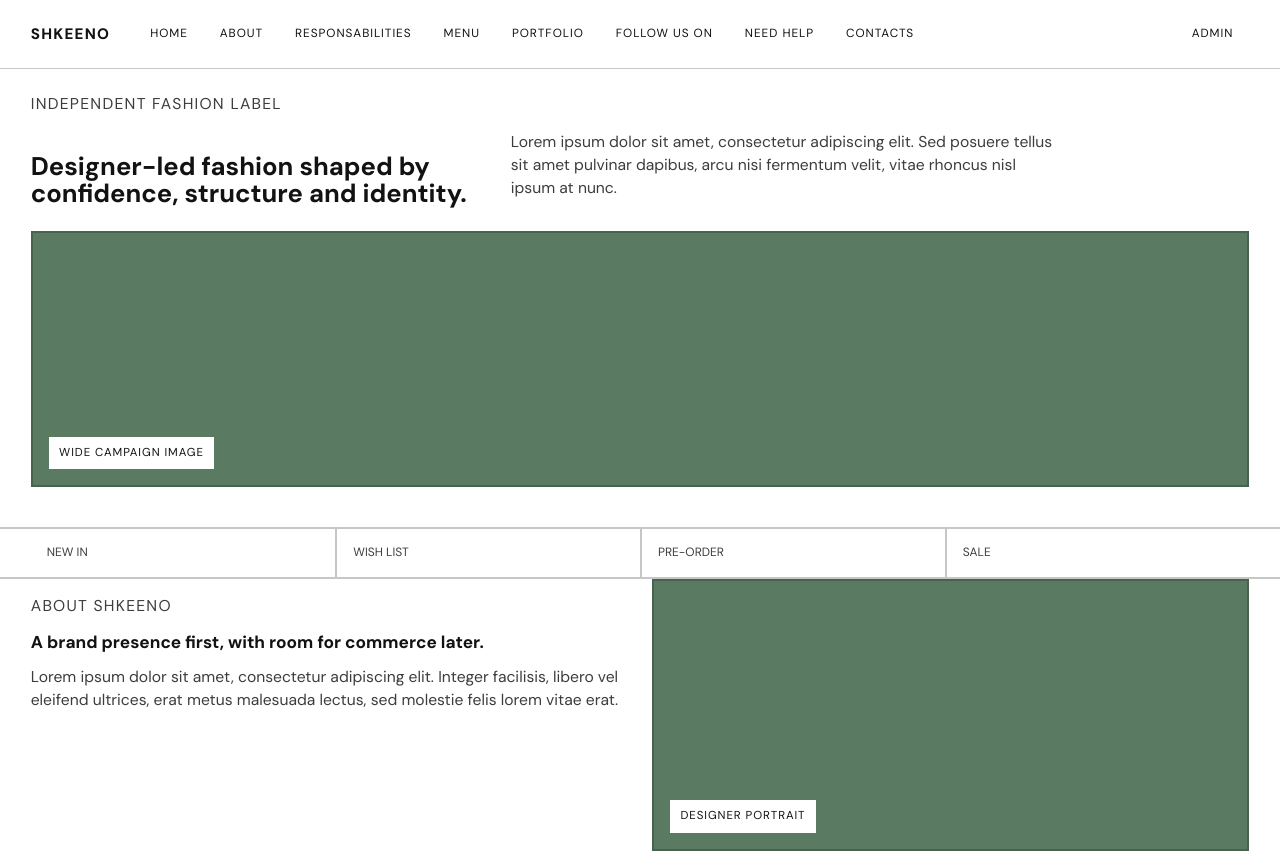
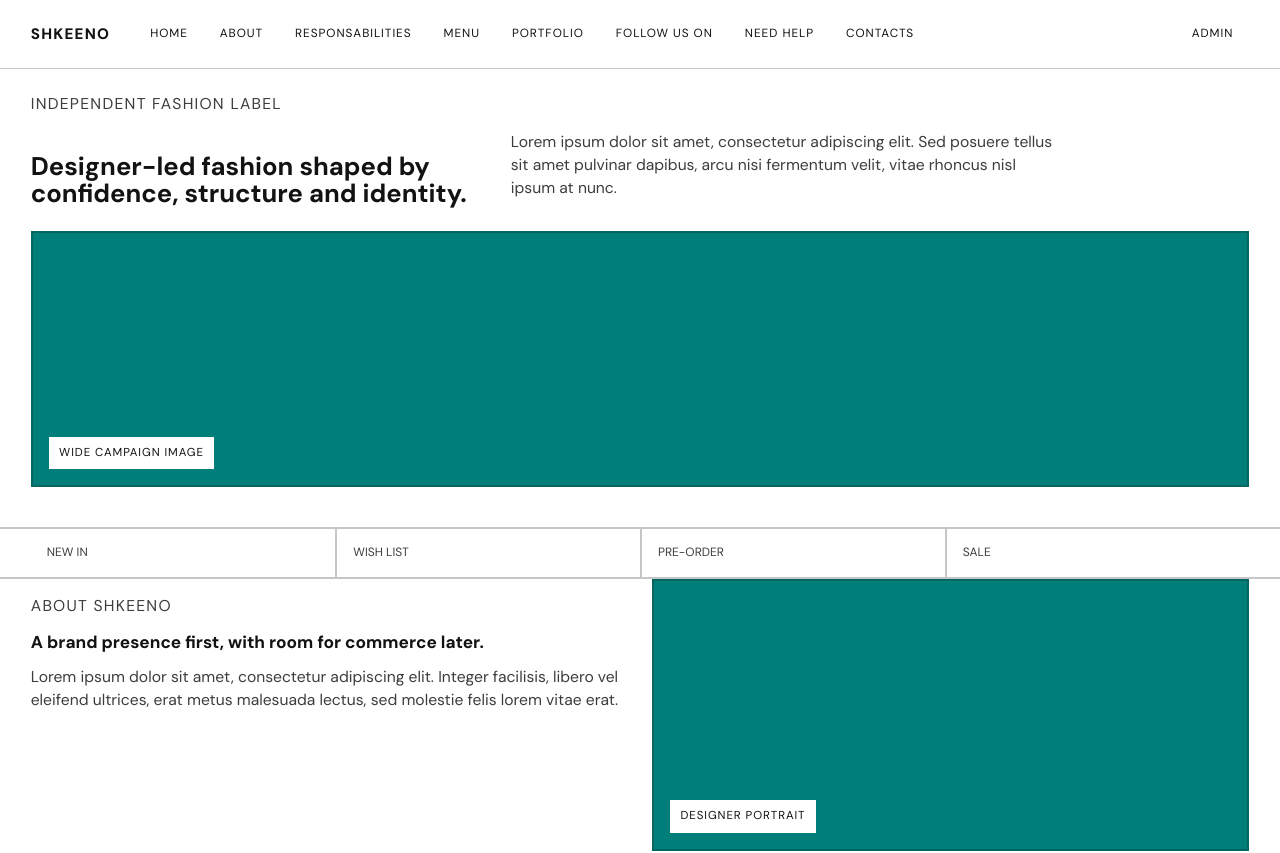
Before and after one commit to mariuspruna/shkeeno, a React (Vite) app: page / in a window 1280 px wide. Shown: the top 853 px of the page. Built offline with nearby package versions, Linux system fonts and the light colour scheme.

Commit message:
Change placeholder fill to teal

```diff
--- a/src/App.tsx
+++ b/src/App.tsx
@@ -23,7 +23,7 @@ const fontOptions = {
 
 const defaultTheme: ThemeConfig = {
   primary: '#121212',
-  accent: '#5b7a62',
+  accent: '#007f7a',
   surface: '#f5f4ef',
   headingFont: fontOptions.refined,
   bodyFont: fontOptions.refined,
--- a/src/index.css
+++ b/src/index.css
@@ -2,7 +2,7 @@
 
 :root {
   --color-primary: #121212;
-  --color-accent: #5b7a62;
+  --color-accent: #007f7a;
   --color-surface: #f5f4ef;
   --color-border: rgba(18, 18, 18, 0.24);
   --color-text: rgba(18, 18, 18, 0.82);
```
